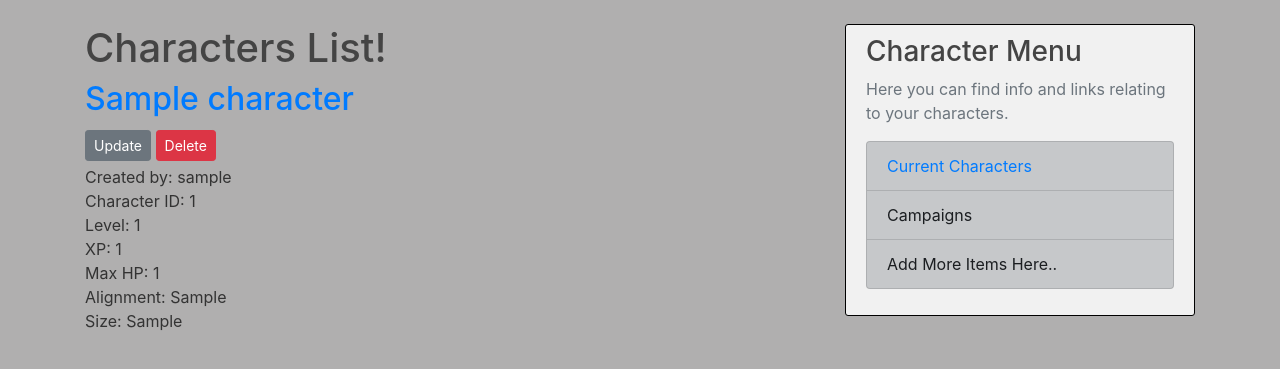
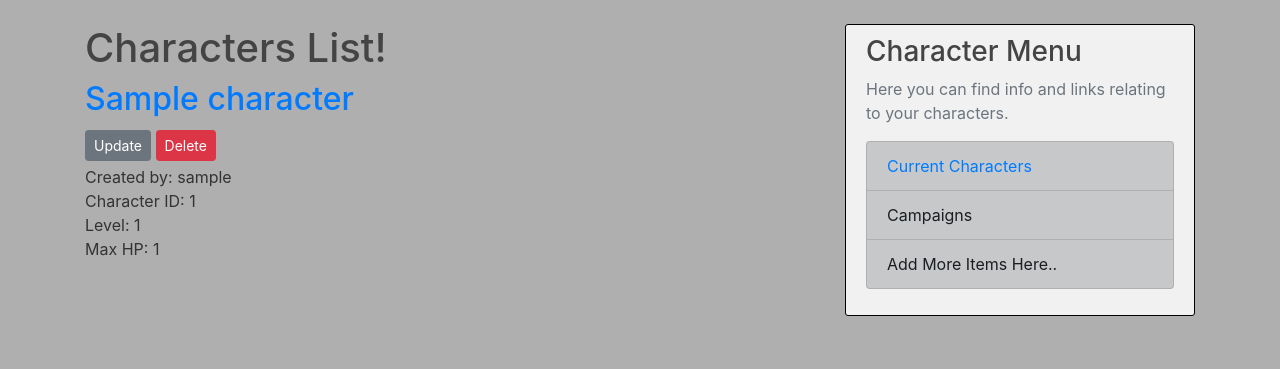
Before and after one commit to NickJacksonDev/DnD-Manager, a Django app: page /character_builder/characters/ in a window 1280 px wide. Shown: the part 56-425 px from the top of the page. Run offline with Django 3.2, Linux system fonts and the light colour scheme; tables that the repository leaves empty hold one stand-in row (values such as "Sample post"); some libraries are stand-ins or nearby versions.

Commit message:
Added a comment to views, simplified character_list

```diff
--- a/Character_Builder/templates/Character_Builder/character_list.html
+++ b/Character_Builder/templates/Character_Builder/character_list.html
@@ -16,10 +16,7 @@
 				Created by: {{ character.user }}<br>
 				Character ID: {{ character.characterID }}<br>
 				Level: {{ character.level }}<br>
-				XP: {{ character.xp }}<br>
 				Max HP: {{ character.maxHP }}<br>
-				Alignment: {{ character.alignment }}<br>
-				Size: {{ character.size }}
 
 			</p>
 
--- a/Character_Builder/views.py
+++ b/Character_Builder/views.py
@@ -56,6 +56,8 @@ class CharacterCreateView(LoginRequiredMixin, CreateView):
 		form.instance.author = self.request.user
 		return super().form_valid(form)
 
+
+# Currently commented out the requirement that you are the proper user to edit a character...
 # class CharacterEditView(LoginRequiredMixin, UserPassesTestMixin, UpdateView):
 class CharacterEditView(UpdateView):
 	model = Character
```
